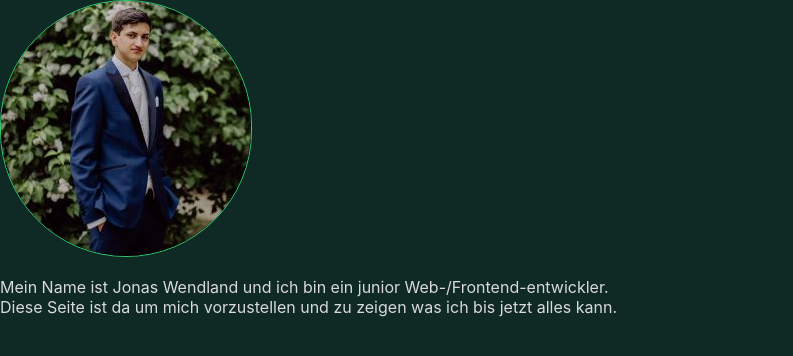
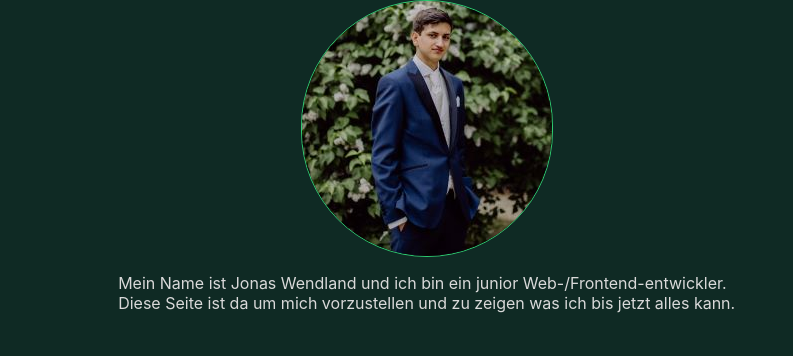
Before and after one commit to Jonas-Wendland/Jonas-Wendland, a React (Create React App) app: page / in a window 1280 px wide. Shown: the top 356 px of the page, without its empty margins (0-793 px from the left). Built offline with nearby package versions, Linux system fonts and the light colour scheme.

Commit message:
add some styling

```diff
--- a/src/App.js
+++ b/src/App.js
@@ -8,12 +8,15 @@ function Homepage() {
   <header>
 
   </header>
-  <div>
+  <FrontSection>
+  <StyledGreeting>
     <StyledImg src={ProfilePicture} alt="ProfilePicture"></StyledImg>
     <p>Mein Name ist Jonas Wendland und ich bin ein junior Web-/Frontend-entwickler. <br/>
       Diese Seite ist da um mich vorzustellen und zu zeigen was ich bis jetzt alles kann.
     </p>
-  </div>
+  </StyledGreeting>
+  <div></div>
+  </FrontSection>
 
   <footer>
 
@@ -28,5 +31,15 @@ border-radius: 10rem;
 object-fit: contain;
 `
 
+const StyledGreeting = styled.div`
+display: flex;
+justify-content: center;
+align-items: center;
+flex-direction: column;`
+
+const FrontSection = styled.section`
+display: grid;
+grid-template-columns: 2fr 1fr;
+`
 
 export default Homepage;
```
